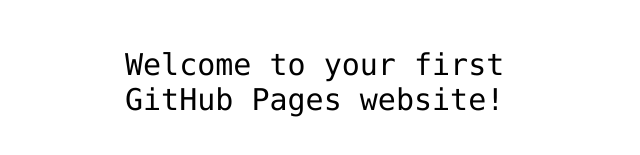
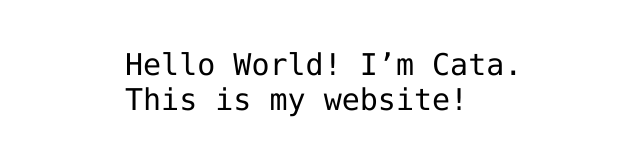
Before and after one commit to catalina8990/catalina8990.github.io, a plain HTML site: page index.html in a window 1280 px wide. Shown: the part 341-496 px from the top of the page, without its empty margins (315-955 px from the left). Drawn offline with Linux system fonts and the light colour scheme.

Commit message:
Update index.html
"Add my introduction"

```diff
--- a/index.html
+++ b/index.html
@@ -12,7 +12,7 @@
 <img src="https://octodex.github.com/images/daftpunktocat-thomas.gif" id="octocat" alt="octocat-gif" />
 
 <!-- Change this code here by copy and pasting your template on line 15 -->
-<p>Welcome to your first GitHub Pages website!</p>
+<p>Hello World! I’m Cata. This is my website!</p>
 
 </body>
 </html>
```
